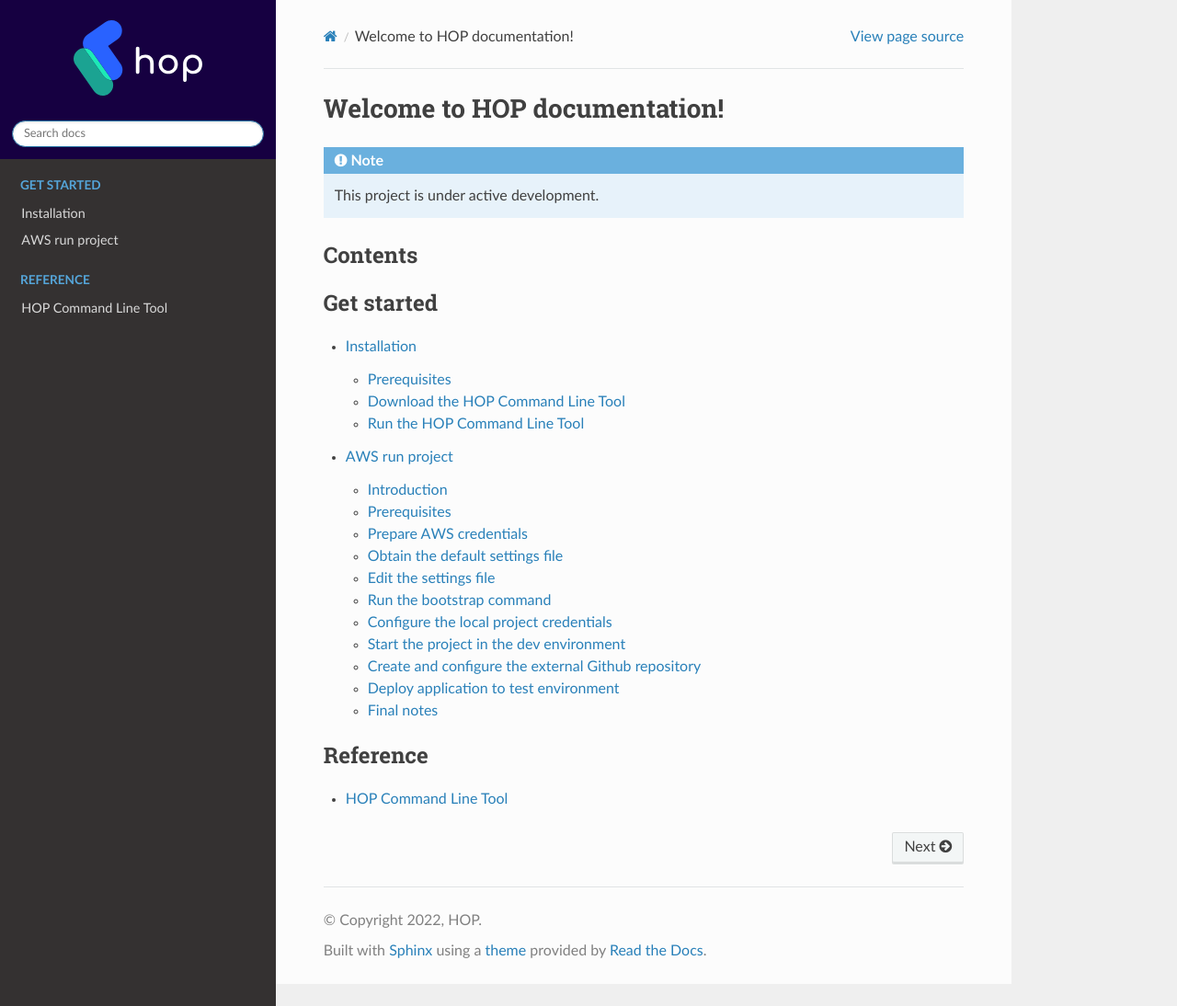
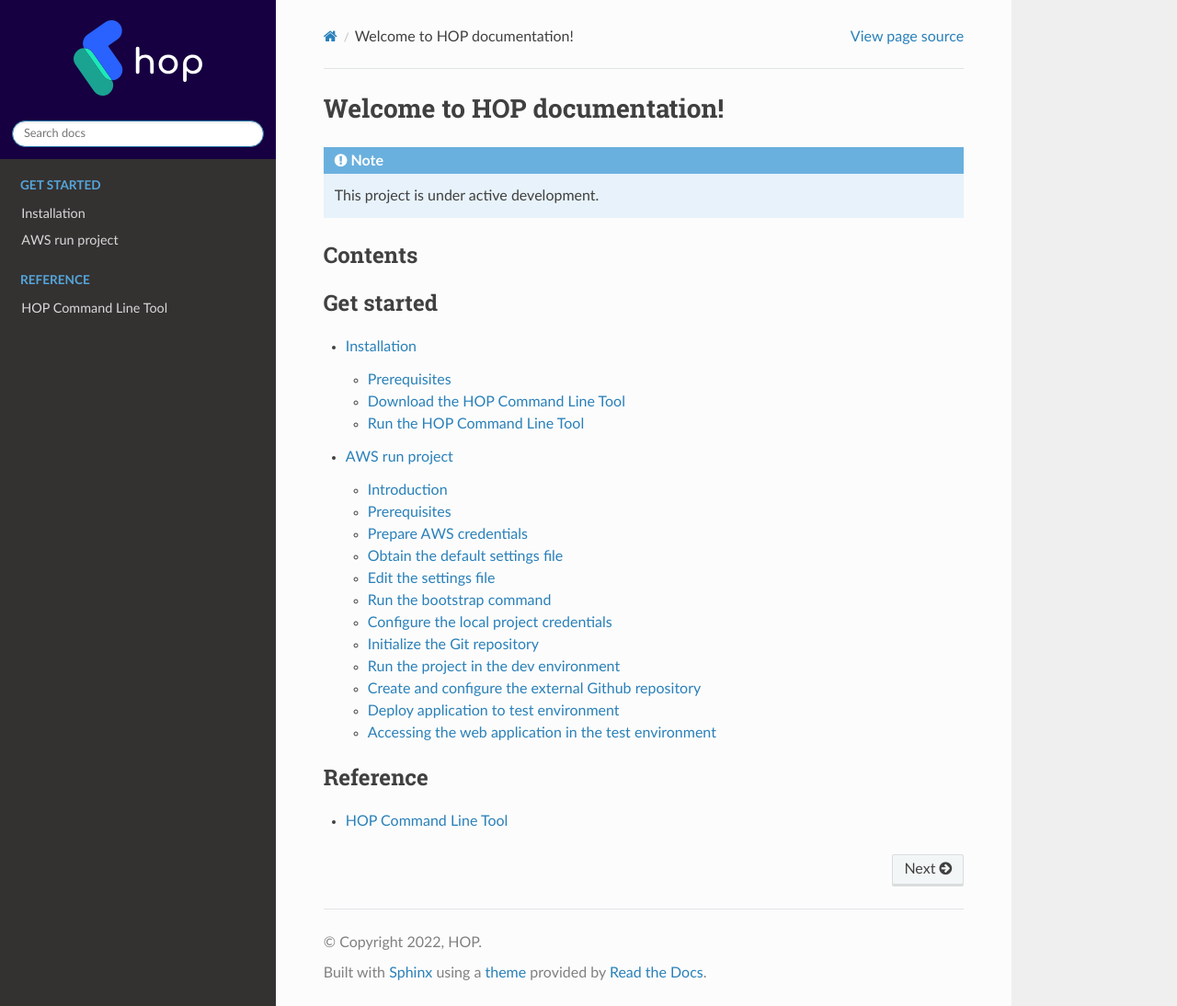
Before and after one commit to gethop-dev/hop-documentation, a Sphinx documentation site: the page built from docs/source/index.rst, in a window 1280 px wide and 1094 px high. Shown: the whole window at 92% size. Built offline with Sphinx 7.4.7 and the Read the Docs theme 2.0.0, drawn with Linux system fonts in a browser that asks for light colours; some of the changed lines change nothing that is shown.

Commit message:
Add more details to the AWS tutorial

````diff
--- a/docs/source/get-started/aws-run-project/main.rst
+++ b/docs/source/get-started/aws-run-project/main.rst
@@ -4,7 +4,8 @@
 Introduction
 ------------
 
-In this tutorial you will bootstrap a basic HOP platform with the following features:
+In this tutorial you will bootstrap a basic HOP platform with the
+following features:
 
 * `Duct Framework`_ based backend.
 * `Reactive`_ ClojureScript frontend.
@@ -64,7 +65,7 @@
 Install AWS Vault
 +++++++++++++++++
 
-Once you have installed Aws Vault, you can check that it's installed
+Once you have installed AWS Vault, you can check that it's installed
 correctly by running:
 
 .. code-block:: console
@@ -83,11 +84,13 @@
 account and administrator credentials.
 
 Although it's not mandatory, we strongly recommend to store the
-administrator credentials using Aws Vault. The tool provides secure
+administrator credentials using AWS Vault. The tool provides secure
 storage for AWS credentials for the local development environment. The
-tool is also used in later steps of running the project locally,
+tool is also used in later steps for running the project locally,
 
-The tool will require to provide a AWS Access Key and its corresponding Secret Key. If you don't have any you can `create them`_ from the AWS Console.
+The tool will require to provide a AWS Access Key and its
+corresponding Secret Key. If you don't have any you can `create them`_
+from the AWS Console.
 
 .. _AWS Cloudformation: https://aws.amazon.com/cloudformation/
 .. _create them: https://docs.aws.amazon.com/IAM/latest/UserGuide/id_credentials_access-keys.html?icmpid=docs_iam_console
@@ -118,7 +121,7 @@
 
    $: bb hop-cli.jar bootstrap bb cli bootstrap copy-settings -dst settings.edn
 
-The command will create a `edn` file in the current directory.
+The command will create an `edn` file in the current directory.
 
 .. note::
 
@@ -148,7 +151,7 @@
   the user can select. The selection is done using the ``value`` field
   by specifying the name(s) of the selected branch(es).
 
-Having that structure in mind open the file with your favourite text
+Having that structure in mind, open the file with your favourite text
 editor and edit the following options
 
 * ``project`` -> ``name`` -> ``value``: We will set the project name to ``"hop-tutorial"``.
@@ -168,13 +171,19 @@
 
    $: aws-vault exec -n hop/admin -- bb hop-cli.jar bootstrap new-project --settings-file-path settings.edn --target-project-dir hop-tutorial
 
-Bootstraping the project will take several minutes (mostly because of the AWS provisioning). The tool will keep us informed about each step that it performs:
+Note that we are telling ``aws-vault`` to run the ``bb hop-cli.jar
+bootstrap`` command with the ``hop/admin`` credentials that we stored
+in the vault in a previous step.
+
+Bootstraping the project will take several minutes (mostly because of
+the AWS provisioning). The tool will keep us informed about each step
+that it performs:
 
 * AWS infrastructure provisioning.
 
   * Account resources. The tool will create AWS resources that can be
     shared between multiple HOP projects.
-  * Project resources. The tool will create AWS resources that can be
+  * Project resources. The tool will create AWS resources that will be
     shared between the different environments inside the hop-tutorial
     project.
   * Dev environment resources: The tool will create the AWS resources
@@ -196,7 +205,7 @@
 securely automated. So the tool will print the missing steps that have
 to be performed manually. It's important not to lose the output of the
 bootstrap execution until you have performed all the post-installation
-steps.
+steps or saved them in a secure place.
 
 The prints include all the details about what to do, but we will
 describe them here too. Nevertheless, you will still need to pay
@@ -228,14 +237,172 @@
 CI/CD user. Take note of them, as you will need it in a next step to
 configure Github Actions.
 
-Start the project in the dev environment
+Initialize the Git repository
+-----------------------------
+
+Before you make any change to the code we suggest to initialize the
+git repository. That way you will easily track any change that you
+make to the code generated by the bootstrap.
+
+.. code-block:: console
+   git init
+
+And also make the initial commit:
+
+.. code-block:: console
+   git add .
+   git commit -m "Initial commit"
+
+
+Run the project in the dev environment
 ----------------------------------------
+
+At this point you are ready to run the project in the development
+environment. For that, simply go to the hop-tutorial folder generated
+by the bootstrap process and run the `start-dev.sh` script. In short,
+the script will take care of three things:
+
+* Select the relevant `docker-compose` files used in the dev
+  environment and run ``docker-compose up -d``
+* Make sure that the envirionment is started in a fresh state and deletes and TODO
+* Run the project with the ``hop/hop-tutorial-dev-env`` credentials
+  needed for accessing the development environment resources.
+
+.. code-block:: console
+
+   $: ./start-dev.sh
+
+You can see that the script started two Docker containers: the HOP web
+application and a `Nginx`_ reverse proxy.
+
+.. _Nginx: https://nginx.org
+
+The application's container is already running, but that doesn't mean
+that the application is up and running. You need to start it manually
+from the REPL. In the application logs you should see that the REPL is
+running in the ``4001`` port.
+
+Using your favourite Clojure IDE connect to the REPL. Some IDE's call
+this type of REPL external or remote.
+
+Once connected, you can load up the Duct development environment:
+
+.. code-block:: clojure
+
+   user=> (dev)
+   :loaded
+   dev=>
+
+And then start the application itself:
+
+.. code-block:: clojure
+
+   dev=> (go)
+   :duct.server.http.jetty/starting-server {:port 3000}
+   :initiated
+
+At this point the application's web server will be up and running, and
+you should be able to connect through a web browser. The ``(go)``
+command outputed that the server is running on port ``3000``. But you
+should connect through the Nginx reverse proxy that's running in port
+``80`` instead.
+
+Open a web browser and go to ``http://localhost``. You should see
+HOP's welcome page there.
+
+We want make any change to the code now, so once you check the
+application is running you can stop it by:
+
+.. code-block:: console
+
+   $: ./stop-dev.sh
 
 Create and configure the external Github repository
 ---------------------------------------------------
 
+In this tutorial we will use Github for hosting the code, and Github
+Actions for the Continous integration and delivery pipeline. Both
+services are free of use for public repositories.
+
+You can follow Github's `official documentation`_ for creating the
+repository. Once you create the repository you need to configure the
+secrets used for deploying the HOP application to AWS:
+
+1. Open the repository settings
+2. Go to Security -> Secrets -> Actions
+3. You will need to configure three secrets here with the values
+   provided in the post installation steps of the boostrap process.
+   * ``AWS_ACCESS_KEY_ID``
+   * ``AWS_SECRET_ACCESS_KEY``
+   * ``AWS_DEFAULT_REGION``
+
+Then configure the local repository to point to Github's
+remote repository by:
+
+.. code-block:: console
+
+   $: git remote set-url origin <github-repository-url>
+
+And you can push your initial commit:
+
+.. code-block:: console
+
+   $: git push
+
+.. _official documentation: https://docs.github.com/en/repositories/creating-and-managing-repositories/creating-a-new-repository
+
+
 Deploy application to test environment
 --------------------------------------
 
-Final notes
------------
+The first push to the repository won't trigger the pipeline, so you
+will have to make a second commit to procede.
+
+Open the ``app/src/hop-tutorial/client/landing.cljs`` namespace using
+your favorite IDE and edit the ``"Your application is up and
+running"`` message to ``"Your application is up and running in AWS"``.
+
+And commit and push the change to Github:
+
+.. code-block:: console
+
+   $: git add app/src/hop-tutorial/client/landing.cljs
+   $: git commit -m "Change landing message"
+   $: git push
+
+This second commit will start the pipeline which will perform the
+following steps:
+
+1. It ensures that the linting and format of the ``sh``, ``yaml``,
+   ``json`` and ``Dockerfile``` files is correct.
+2. It ensures that the linting and format of the Clojure project files
+   using ``clj-kondo``, ``eastwood`` and ``cljfmt``.
+3. The tests are executed.
+4. The application is deployed to AWS ElasticBeanstalk. For that the
+   Docker production image is built and sent to AWS ECR first.
+
+At this point the application should be deployed to AWS. You can check
+that the deployment was succesfull in the AWS Console:
+
+Log in into your AWS Account and go to the ElasticBeanstalk service.
+
+Now choose the hop-tutorial-test environment under the hop-tutorial application.
+
+If the deployment was succesfull you will see a green check in the
+Health section. It might happen that when you open the page the
+application is still being deployed. So don't worry if you see a red
+or yellow health check for some time. If something goes wrong the
+errors will be displayed in the "Recent events" section below the
+health check.
+
+Accessing the web application in the test environment
+-----------------------------------------------------
+
+Under the ElasticBeanstalk environment name you will see the
+application's publicly available URL.
+
+When accessing it for the first time you will get a warning about the
+page certificate being invalid. That's expected as the application is
+using a self signed certificate created by the Bootstrap tool. You can
+tell the browser to ignore the warning until you setup a real
+certificate.
````
